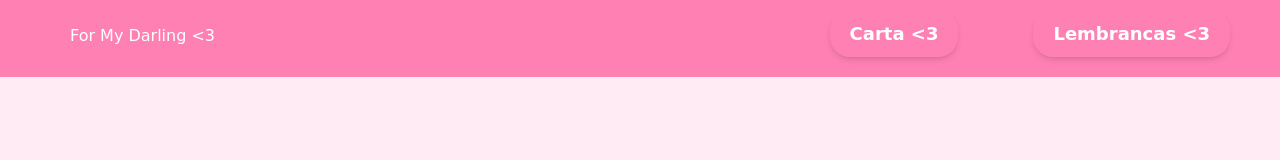
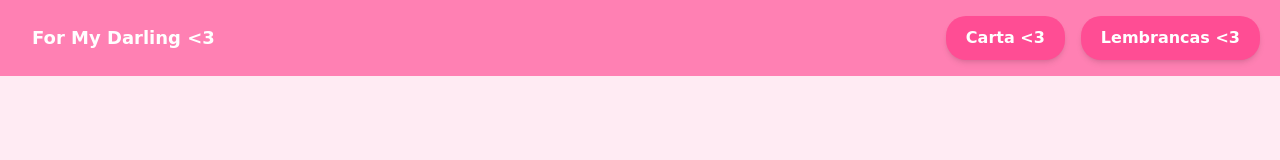
Before and after one commit to ItsAkane/formydarling-with-next-js, a Next.js app: page / in a window 1280 px wide. Shown: the top 160 px of the page. Built offline with nearby package versions, Linux system fonts and the light colour scheme.

Commit message:
alt front

```diff
--- a/src/app/Components/Cabecalho.tsx
+++ b/src/app/Components/Cabecalho.tsx
@@ -2,16 +2,27 @@ import Link from "next/link";
 
 export function Cabecalho() {
     return (
-        <>
-            <div className="fixed top-0 left-0 px-[50px] pt-[10px] pb-[20px] w-full flex justify-end gap-[75px] bg-[#ff80b3] box-border mb-[20px] mr-[50px]">
+        <header className="fixed top-0 left-0 w-full bg-[#ff80b3] px-5 py-4 flex flex-wrap justify-between items-center box-border z-50">
+            <div className="text-white text-lg font-semibold px-3">
+                <Link href="/">
+                    <h3 id="For_My_Darling" className="cursor-pointer">
+                        For My Darling &lt;3
+                    </h3>
+                </Link>
+            </div>
 
-                <div className="fixed left-[30px] top-6 px-10 text-white">
-                    <Link href="/"><h3 id="For_My_Darling">For My Darling &lt;3</h3></Link>
-                </div>
-
-                <Link href="/teamo"><div className="inline-block gb-[#ff4d94] text-white no-underline px-5 py-2.5 rounded-[20px] font-bold shadow-md text-[18px] transition hover:[#e60073]">Carta &lt;3</div></Link>
-                <Link href="/lembrancas"><div className="inline-block gb-[#ff4d94] text-white no-underline px-5 py-2.5 rounded-[20px] font-bold shadow-md text-[18px] transition hover:[#e60073]">Lembrancas &lt;3</div></Link>
-            </div >
-        </>
-    )
+            <nav className="flex gap-4 mt-3 sm:mt-0">
+                <Link href="/teamo">
+                    <div className="bg-[#ff4d94] text-white px-5 py-2.5 rounded-[20px] font-bold shadow-md text-base cursor-pointer transition hover:bg-[#e60073]">
+                        Carta &lt;3
+                    </div>
+                </Link>
+                <Link href="/lembrancas">
+                    <div className="bg-[#ff4d94] text-white px-5 py-2.5 rounded-[20px] font-bold shadow-md text-base cursor-pointer transition hover:bg-[#e60073]">
+                        Lembrancas &lt;3
+                    </div>
+                </Link>
+            </nav>
+        </header>
+    );
 }
--- a/src/app/Components/DetalheDialogCard.tsx
+++ b/src/app/Components/DetalheDialogCard.tsx
@@ -45,11 +45,11 @@ export default function DetalheCardDialog({
 
     return (
         <div className="fixed inset-0 bg-[rgba(0,0,0,0.75)] flex justify-center items-center z-50 overflow-auto">
-            <div className="bg-white rounded-xl max-h-[90vh] overflow-y-auto p-6 w-[90%] max-w-md">
+            <div className="bg-amber-50 rounded-xl max-h-[90vh] overflow-y-auto p-6 w-[90%] max-w-md">
                 <img src={card.imagemUrl} alt="Imagem detalhada" className="w-full rounded-lg mb-4" />
                 <h2 className="text-xl font-semibold text-gray-800 mb-2">{card.descricao}</h2>
-                <p className="text-sm text-gray-600 mb-1">Criado em: {new Date(card.createdAt).toLocaleDateString('pt-BR')}</p>
-                <p className="text-sm text-gray-600 mb-4">Autor: {card.autorLogin}</p>
+                <p className="text-sm text-gray-600 mb-1">Data: {new Date(card.createdAt).toLocaleDateString('pt-BR')}</p>
+                <p className="text-sm text-gray-600 mb-4">Criado por: {card.autorLogin}</p>
 
                 <div className="flex justify-between">
                     <button onClick={onFechar} className="bg-gray-300 hover:bg-gray-400 text-gray-800 font-medium py-2 px-4 rounded">
--- a/src/app/Components/LembrancasCard.tsx
+++ b/src/app/Components/LembrancasCard.tsx
@@ -10,7 +10,7 @@ interface Card {
     autorLogin: string;
 }
 
-export function LembrancasCard({aberto, setar, setarDetalhe}: {aberto: boolean; setar: (value: boolean) => void;setarDetalhe: (id: number) => void;}) {
+export function LembrancasCard({ aberto, setar, setarDetalhe }: { aberto: boolean; setar: (value: boolean) => void; setarDetalhe: (id: number) => void; }) {
     const [cards, setCards] = useState<Card[]>([]);
 
     useEffect(() => {
@@ -20,13 +20,13 @@ export function LembrancasCard({aberto, setar, setarDetalhe}: {aberto: boolean;
     }, []);
 
     return (
-    <div className="justify-center grid grid-cols-1 md:grid-cols-2 lg:grid-cols-3">
+        <div className="grid grid-cols-1 sm:grid-cols-2 md:grid-cols-3 gap-6 justify-center">
             {cards.map(card => (
                 <div
                     key={card.id}
                     onClick={() => setarDetalhe(card.id)}
-          className="cursor-pointer w-[350px] h-[360px] bg-[#ffd1dc] rounded-xl shadow-md overflow-hidden border border-pink-300 hover:shadow-lg transition-shadow duration-300 m-2"
-        >
+                    className="cursor-pointer bg-[#ffd1dc] rounded-xl shadow-md overflow-hidden border border-pink-300 hover:shadow-lg transition-shadow duration-300"
+                    style={{ maxWidth: '350px', margin: '0 auto' }}>
                     <img src={card.imagemUrl} alt="card" className="w-full h-60 object-cover rounded-t-xl" />
                     <div className="p-4">
                         <h3 className="text-base font-medium text-gray-800">{card.descricao}</h3>
@@ -38,5 +38,5 @@ export function LembrancasCard({aberto, setar, setarDetalhe}: {aberto: boolean;
             ))}
             <NewCard onclick={() => setar(true)} />
         </div>
-  );
+    )
 }
```
Lines whose indentation alone changed are shown as unchanged.
